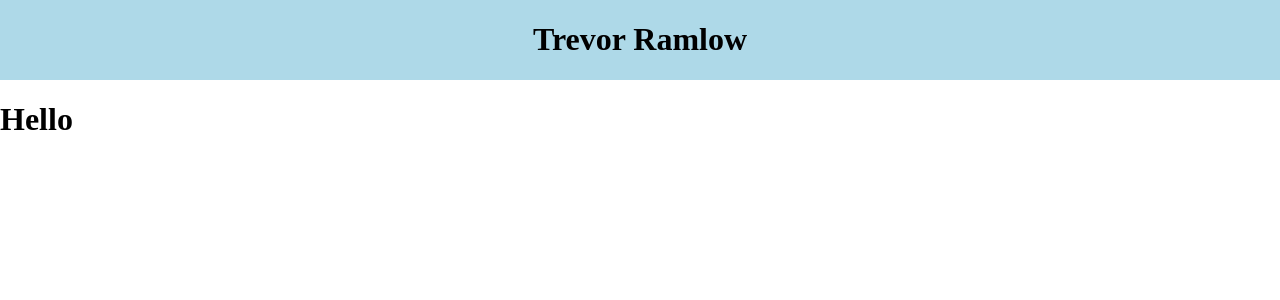
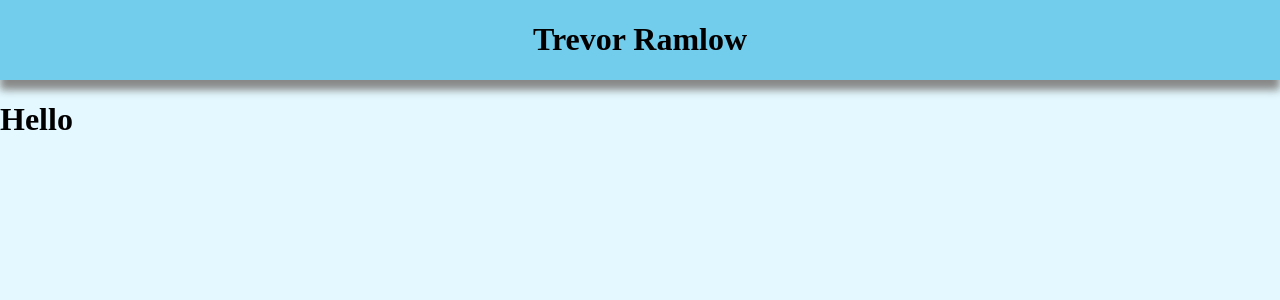
Before and after one commit to trevaftw/website, a React (Create React App) app: page / in a window 1280 px wide. Shown: the top 300 px of the page. Built offline with nearby package versions, Linux system fonts and the light colour scheme.

Commit message:
added shadow to header and drop shadow and adjust color scheme

```diff
--- a/package.json
+++ b/package.json
@@ -3,6 +3,7 @@
   "version": "0.1.0",
   "private": true,
   "dependencies": {
+    "@material-ui/core": "^4.2.1",
     "react": "^16.8.6",
     "react-dom": "^16.8.6",
     "react-router-dom": "^5.0.1",
--- a/src/Components/App/App.css
+++ b/src/Components/App/App.css
@@ -1,8 +1,10 @@
 html, body {
     margin: 0;
     padding: 0;
+    background-color: #e3f9ff;
 }
 
+/* https://github.com/reactjs/react-transition-group/tree/v1-stable */
 .example-appear {
     opacity: 0.01;
   }
--- a/src/Components/Nav/Nav.css
+++ b/src/Components/Nav/Nav.css
@@ -1,4 +1,7 @@
 header {
-    background-color: #aed9e8;
+    background-color: #72ccec;
     overflow: auto;
+    /* border-bottom-style: inherit; */
+    /* background: radial-gradient(#aed9e8, #eaf5f9); */
+    box-shadow: 0px 10px 8px #888888;
 }
--- a/src/Components/Nav/Nav.js
+++ b/src/Components/Nav/Nav.js
@@ -2,6 +2,12 @@ import React, { Component } from 'react';
 import './Nav.css';
 
 class Nav extends Component {
+    state = {
+        open: false
+    }
+
+    handleDrawer
+
     render() {
         return (
             <header>
```
Also changed, not shown: 1 other file (tests, documents, lock files or other folders).
